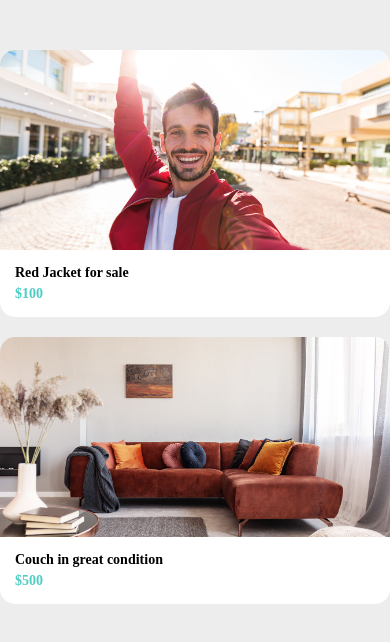
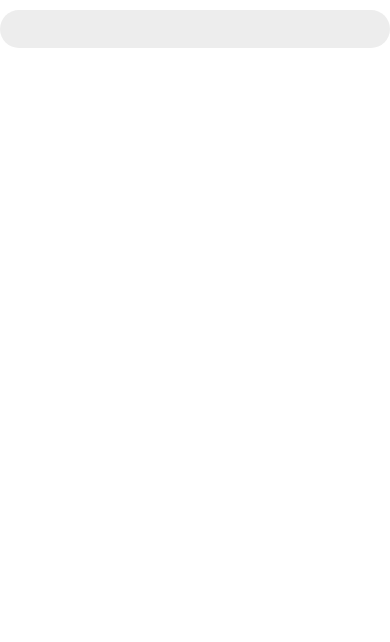
Before and after one commit to paul-mcaviney/donewithit-tutorial, a React Native app: screen / in a window 390 px wide. Shown: the top 642 px of the page. Built offline with nearby package versions, Linux system fonts and the light colour scheme.

Commit message:
Start working on AppTextInput component

```diff
--- a/App.js
+++ b/App.js
@@ -1,21 +1,22 @@
 import WelcomeScreen from "./app/screens/WelcomeScreen";
 import ViewImageScreen from "./app/screens/ViewImageScreen";
-import { Button, Text, View } from "react-native";
+import { Button, Text, TextInput, View } from "react-native";
 
-import MaterialCommunityIcons from "@expo/vector-icons/MaterialCommunityIcons";
-
-import AppText from "./app/components/AppText";
-import AppButton from "./app/components/AppButton";
-import colors from "./app/config/colors";
 import Card from "./app/components/Card";
 import ListingDetailsScreen from "./app/screens/ListingDetailsScreen";
 import MessagesScreen from "./app/screens/MessagesScreen";
 import AccountScreen from "./app/screens/AccountScreen";
-import AppIcon from "./app/components/AppIcon";
-import ListItem from "./app/components/ListItem";
 import AppScreen from "./app/components/AppScreen";
 import ListingsScreen from "./app/screens/ListingsScreen";
+import { useState } from "react";
+import AppTextInput from "./app/components/AppTextInput";
 
 export default function App() {
-  return <ListingsScreen />;
+  const [firstName, setFirstName] = useState("");
+
+  return (
+    <AppScreen>
+      <AppTextInput placeHolder="Username" />
+    </AppScreen>
+  );
 }
--- /dev/null
+++ b/app/components/AppTextInput.jsx
@@ -0,0 +1,33 @@
+import { StyleSheet, TextInput, View, Platform } from "react-native";
+
+import MaterialCommunityIcons from "@expo/vector-icons/MaterialCommunityIcons";
+import colors from "../config/colors";
+
+export default function AppTextInput({ icon, ...otherProps }) {
+  const test = { ...otherProps };
+  console.log(test);
+  // TODO: figure out why the spread operator isn't working properly
+  return (
+    <View style={styles.container}>
+      {icon && <MaterialCommunityIcons name={icon} size={20} />}
+      <TextInput style={styles.TextInput} {...otherProps} />
+    </View>
+  );
+}
+
+const styles = StyleSheet.create({
+  container: {
+    backgroundColor: colors.lightGrey,
+    borderRadius: 25,
+    flexDirection: "row",
+    width: "100%",
+    padding: 10,
+    marginVertical: 10,
+    alignItems: "center",
+    columnGap: 10,
+  },
+  TextInput: {
+    fontSize: 16,
+    fontFamily: Platform.OS === "android" ? "Roboto" : "Avenir",
+  },
+});
--- a/app/screens/ListingDetailsScreen.jsx
+++ b/app/screens/ListingDetailsScreen.jsx
@@ -6,7 +6,7 @@
 
 export default function ListingDetailsScreen({ imageUri, title, subTitle }) {
   return (
-    <View>
+    <View style={styles.container}>
       <Image source={imageUri} style={styles.image} />
       <View style={styles.textContainer}>
         <AppText style={styles.title}>{title}</AppText>
@@ -43,5 +43,6 @@
   },
   userContainer: {
     padding: 20,
+    height: 100,
   },
 });
```
